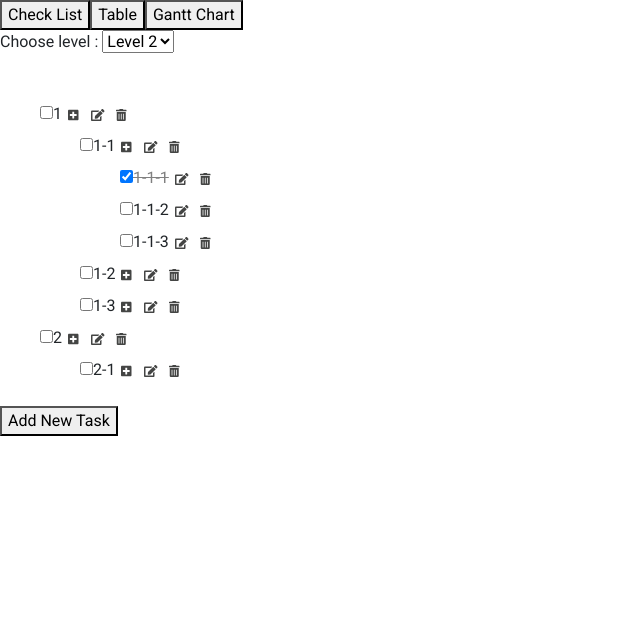
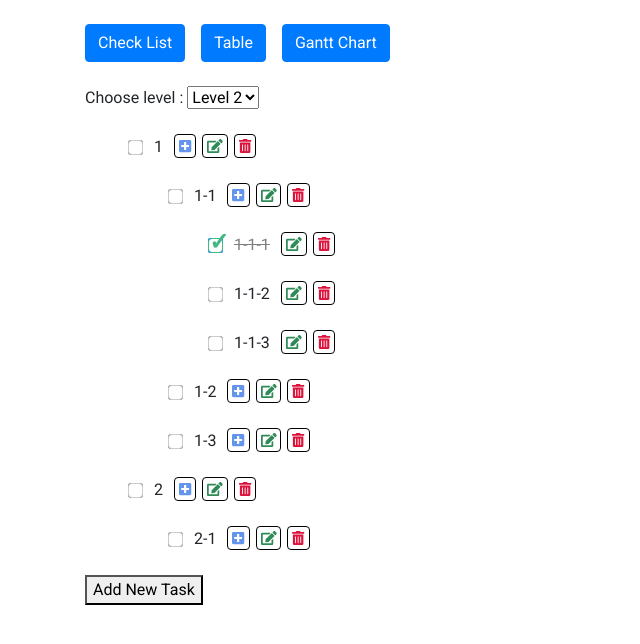
Before and after one commit to leysapungan/angular-project, an Angular app: page /checkList in a window 1280 px wide. Shown: the top 644 px of the page, without its empty margins (0-640 px from the left). Built offline with nearby package versions, Linux system fonts and the light colour scheme.

Commit message:
Edited CSS, HTML mark-ups and Added new Undercon image

```diff
--- a/src/app/app.component.html
+++ b/src/app/app.component.html
@@ -9,12 +9,16 @@
   <router-outlet></router-outlet>
 </div> -->
 
-<button class="checkListBtn" type="button" (click)="showComponent = 0">Check List</button>
-<button class="showTableBtn" type="button" (click)="showComponent = 1">Table</button>
-<button class="showGanttBtn" type="button" (click)="showComponent = 2">Gantt Chart</button>
+<div class="container">
+
+  <div class="my-4">
+    <button class="checkListBtn btn btn-primary mr-3" type="button" (click)="showComponent = 0">Check List</button>
+    <button class="showTableBtn btn btn-primary mr-3" type="button" (click)="showComponent = 1">Table</button>
+    <button class="showGanttBtn btn btn-primary" type="button" (click)="showComponent = 2">Gantt Chart</button>
+  </div>
 
 
-<div class="comboBox">
+  <div class="comboBox mb-4">
     Choose level :
     <select class="chooseLevel" (change)="changeComboBox($event.target.value)" [(ngModel)]="chooseLevel">
         <option value="0">Level 0</option>
@@ -25,8 +29,6 @@
         <option value="5">Level 5</option>
     </select>
   </div>
-<br><br>
-
 
   <div class = "showCheckList" *ngIf="showComponent == 0">
     <app-check-list
@@ -47,7 +49,8 @@
   </div>
 
   <div class = "showGantt" *ngIf = "showComponent == 2">
-
+    <app-show-gantt></app-show-gantt>
+  </div>
 </div>
 <!-- <h1>{{title}}</h1> -->
 
--- a/src/app/check-list/check-list.component.css
+++ b/src/app/check-list/check-list.component.css
@@ -20,12 +20,77 @@
 
 
 .addBtn, .delBtn, .editBtn, .saveBtn, .cancelBtn {
-  border:none;
-  background:none;
-  font-size: 12px;
-  color: #444544;
+  border: 1px solid black;
+  background: none;
+  outline: none;
+  padding: 4px;
+  font-size: 14px;
+  line-height: 0.8;
+  margin: 0 3px;
+  border-radius: 4px;
+}
+
+.addBtn, .saveBtn {
+  color: cornflowerblue;
+}
+.editBtn {
+  color: seagreen;
+}
+.delBtn, .cancelBtn {
+  color: crimson;
 }
 
 .addBtn:hover, .delBtn:hover, .editBtn:hover, .saveBtn:hover, .cancelBtn:hover {
   color: black;
 }
+
+/*Custom checkbox CSS*/
+.customCheckBox[type="checkbox"] {
+  height: 15px;
+  width: 15px;
+  position: relative;
+  vertical-align: middle;
+  margin: 0 3px;
+  cursor: pointer;
+}
+
+.customCheckBox[type="checkbox"]:before {
+  content: "";
+  display: block;
+  border: 1px solid #cccccc;
+  border-radius: 4px;
+  background: #FFF;
+  width: 15px;
+  height: 15px;
+}
+
+.customCheckBox[type="checkbox"]:checked:before {
+  border: 1px solid #41B883;
+}
+
+.customCheckBox[type="checkbox"]:checked:after {
+  content: '\2713';
+  display: block;
+  color: #41B883;
+  font-size: 24px;
+  font-weight: 700;
+  top: -5px;
+  left: 1px;
+  line-height: 0.8;
+  position: absolute;
+}
+
+/*Custom textbox CSS*/
+.customTextbox {
+  border-top: 0;
+  border-right: 0;
+  border-bottom: 1px solid black;
+  border-left: 0;
+  outline: 0;
+  padding: 0 0 0 5px;
+  background: transparent;
+}
+
+.customTextbox:focus {
+  font-size: 12px;
+}
--- a/src/app/check-list/check-list.component.html
+++ b/src/app/check-list/check-list.component.html
@@ -17,11 +17,11 @@
             <ng-template #checkList let-list>
                 <ul style="list-style-type: none;">
                     <li *ngFor="let task of list; let i=index">
-                        <div class="view" [hidden]="task.editing">
-                            <input type="checkbox" [(ngModel)]="task.status" (ngModelChange)="compTask(task)">
+                        <div class="view mb-4" [hidden]="task.editing">
+                            <input class="customCheckBox" type="checkbox" [(ngModel)]="task.status" (ngModelChange)="compTask(task)">
 
                             <a (click)="onSelect(task)">
-                                <label [ngClass]="{'finishedTask' : task.status === true}">
+                                <label class="my-0 mx-2 align-middle" [ngClass]="{'finishedTask' : task.status === true}">
                                     {{task.name}}
                                 </label>
                             </a>
@@ -39,6 +39,7 @@
                         <div class="editing" [hidden]="!task.editing">
                             <input #updateTask
                                 autofocus
+                                class="customTextbox mb-4"
                                 [(value)]="task.name"
                                 (keyup.enter)="changeTasks(task, updateTask.value, $event)"
                                 (keyup.esc)="task.editing=false">
--- a/src/app/show-gantt/show-gantt.component.html
+++ b/src/app/show-gantt/show-gantt.component.html
@@ -1 +1 @@
-<p>show-gantt works!</p>
+<img class="img-fluid" src="../../assets/undercon.jpg" alt="Under Construction">
--- a/src/app/show-table/show-table.component.css
+++ b/src/app/show-table/show-table.component.css
@@ -1,9 +1,8 @@
 .CheckList-Table {
-    margin: 20px;
+
 }
 
 th, tr, td {
-    border: 1px solid black;
   text-align: center;
 
 }
@@ -27,13 +26,78 @@ td {
     background-color: rgb(216, 216, 216);
 }
 
+/*For action button*/
 .addBtn, .delBtn, .editBtn, .saveBtn, .cancelBtn {
-    border:none;
-    background:none;
-    font-size: 16px;
-    color: #444544;
+  border: 1px solid black;
+  background: none;
+  outline: none;
+  padding: 0 4px;
+  font-size: 14px;
+  margin: 0 3px;
+  border-radius: 4px;
+}
+
+.addBtn, .saveBtn {
+  color: cornflowerblue;
+}
+.editBtn {
+  color: seagreen;
+}
+.delBtn, .cancelBtn {
+  color: crimson;
 }
 
 .addBtn:hover, .delBtn:hover, .editBtn:hover, .saveBtn:hover, .cancelBtn:hover {
   color: black;
 }
+
+/*Custom checkbox CSS*/
+.customCheckBox[type="checkbox"] {
+  height: 15px;
+  width: 15px;
+  position: relative;
+  vertical-align: middle;
+  margin: 0 3px;
+  cursor: pointer;
+}
+
+.customCheckBox[type="checkbox"]:before {
+  content: "";
+  display: block;
+  border: 1px solid #cccccc;
+  border-radius: 4px;
+  background: #FFF;
+  width: 15px;
+  height: 15px;
+}
+
+.customCheckBox[type="checkbox"]:checked:before {
+  border: 1px solid #41B883;
+}
+
+.customCheckBox[type="checkbox"]:checked:after {
+  content: '\2713';
+  display: block;
+  color: #41B883;
+  font-size: 24px;
+  font-weight: 700;
+  top: -5px;
+  left: 1px;
+  line-height: 0.8;
+  position: absolute;
+}
+
+/*Custom textbox CSS*/
+.customTextbox {
+  border-top: 0;
+  border-right: 0;
+  border-bottom: 1px solid black;
+  border-left: 0;
+  outline: 0;
+  padding: 0 0 0 5px;
+  background: transparent;
+}
+
+.customTextbox:focus {
+  font-size: 12px;
+}
--- a/src/app/show-table/show-table.component.html
+++ b/src/app/show-table/show-table.component.html
@@ -16,7 +16,7 @@
     <button type="button" class="addMainBtn" (click)="changeTasks(null, null, $event)">Add New Task</button>
     <br><br>
 
-    <table mdbTable mdbTableScroll scrollX="true">
+    <table mdbTable mdbTableScroll scrollX="true" class="table table-bordered">
         <thead>
             <tr>
             <th *ngFor="let head of tableHead" scope="col">{{head}} </th>
@@ -41,8 +41,8 @@
                                     &nbsp;
                                 </ng-container>
 
-                                <input type="checkbox" [(ngModel)]="task.status" (ngModelChange)="compTask(task)">
-                                <label [ngClass]="{'finishedTask' : task.status === true}">
+                                <input class="customCheckBox" type="checkbox" [(ngModel)]="task.status" (ngModelChange)="compTask(task)">
+                                <label class="align-middle m-0" [ngClass]="{'finishedTask' : task.status === true}">
                                     {{task.name}}
                                 </label>
                             </div>
@@ -50,36 +50,38 @@
                             <div class="editing" *ngIf="task.editing && (editIdx == editName)">
                                 <input #updateTask
                                     autofocus
+                                    class="customTextbox"
                                     [(value)]="task.name"
                                     (keyup.enter)="changeTasks(task, updateTask.value, 'saveBtn')"
                                     (keyup.esc)="task.editing=false;editIdx = 0">
 
                                 <button class="saveBtn" type="button" (click)="changeTasks(task, updateTask.value, $event)">
-                                    <fa-icon [icon]="faSave"></fa-icon></button>
+                                    <fa-icon class="fa-fw align-middle" [icon]="faSave"></fa-icon></button>
                                 <button class="cancelBtn" type="button" (click)="task.editing=false;editIdx = 0">
-                                    <fa-icon [icon]="faTimes"></fa-icon></button>
+                                    <fa-icon class="fa-fw align-middle" [icon]="faTimes"></fa-icon></button>
                             </div>
                         </td>
                         <td>
                             <!-- Hide add button, if lastest level -->
                             <span *ngIf="task.level < getLevelValue()">
                                 <button class="addBtn" type="button" (click)="changeTasks(task, null, $event)">
-                                    <fa-icon [icon]="faPlusSquare"></fa-icon></button>
+                                    <fa-icon class="fa-fw align-middle" [icon]="faPlusSquare"></fa-icon></button>
                             </span>
 
                             <!-- <button class="editBtn" type="button" (click)="task.editing=true">
-                                <fa-icon [icon]="faEdit"></fa-icon></button> -->
+                                <fa-icon class="fa-fw align-middle" [icon]="faEdit"></fa-icon></button> -->
                             <button class="delBtn" type="button" (click)="changeTasks(task, list, $event)">
-                                <fa-icon [icon]="faTrashAlt"></fa-icon></button>
+                                <fa-icon class="fa-fw align-middle" [icon]="faTrashAlt"></fa-icon></button>
                         </td>
 
                         <td (dblclick)="dbClickDate(task, 'start', task.attributes[0].startDate)">
-                            <div class="view" *ngIf="!task.editing || (editIdx != editStartDate)">
+                            <span class="view align-middle" *ngIf="!task.editing || (editIdx != editStartDate)">
                                 {{task.attributes[0].startDate}}
-                            </div>
+                            </span>
                             <div class="editing" *ngIf="task.editing && (editIdx == editStartDate)">
 
                                 <input type="text" style="width:70%"
+                                    class="customTextbox"
                                     [readonly]=true [(ngModel)]="dateModel"
                                     ngbDatepicker
                                     [maxDate]="setDate(task.attributes[0].endDate)"
@@ -90,12 +92,13 @@
                         </td>
 
                         <td (dblclick)="dbClickDate(task, 'end', task.attributes[0].endDate)">
-                            <div class="view" *ngIf="!task.editing || (editIdx != editEndDate)">
+                            <span class="view align-middle" *ngIf="!task.editing || (editIdx != editEndDate)">
                                 {{task.attributes[0].endDate}}
-                            </div>
+                            </span>
                             <div class="editing" *ngIf="task.editing && (editIdx == editEndDate)">
 
                                 <input type="text" style="width:70%"
+                                    class="customTextbox"
                                     [readonly]=true [(ngModel)]="dateModel"
                                     ngbDatepicker
                                     [minDate]="setDate(task.attributes[0].startDate)"
@@ -106,7 +109,7 @@
                         </td>
                         <td (dblclick)="openModalView(task)">
                             <!-- <div class="view" *ngIf="!task.editing || (editIdx != editAssignee)"> -->
-                                {{task.attributes[0].assignee}}
+                                <span class="align-middle">{{task.attributes[0].assignee}}</span>
                             <!-- </div> -->
                         </td>
                     </tr>
```
Also changed, not shown: src/assets/undercon.jpg (added). Lines whose indentation alone changed are shown as unchanged.
